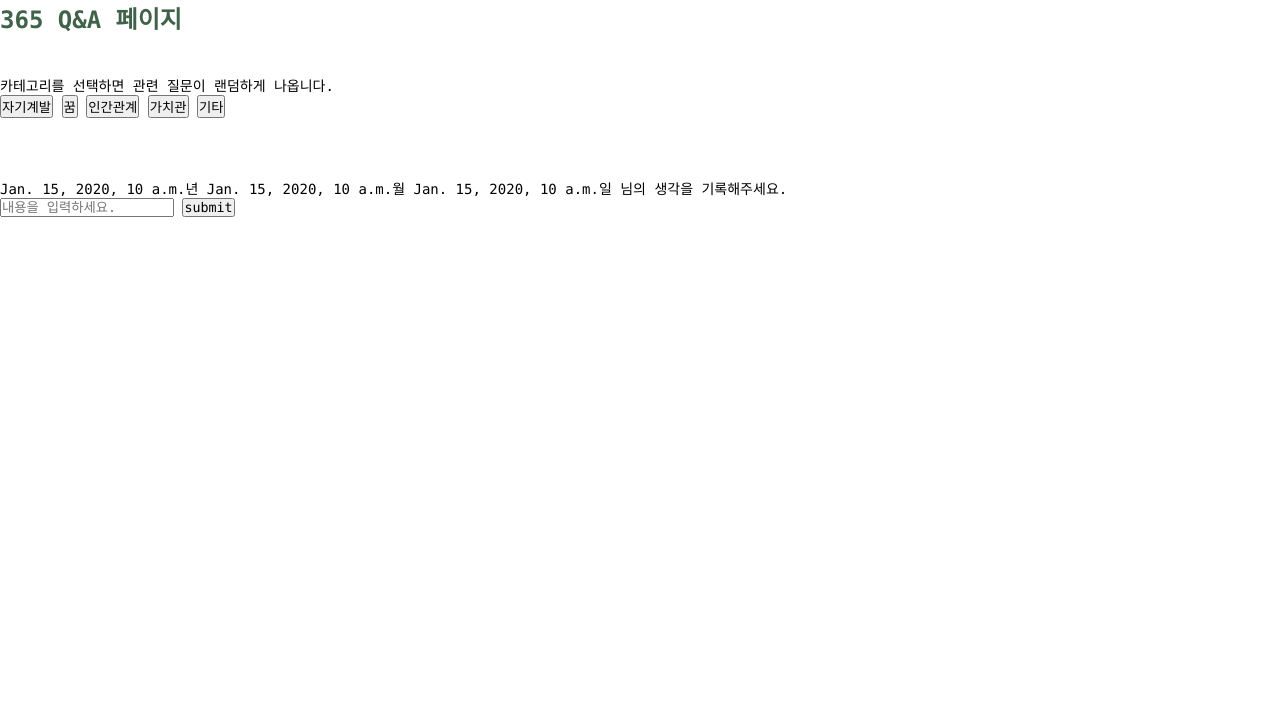
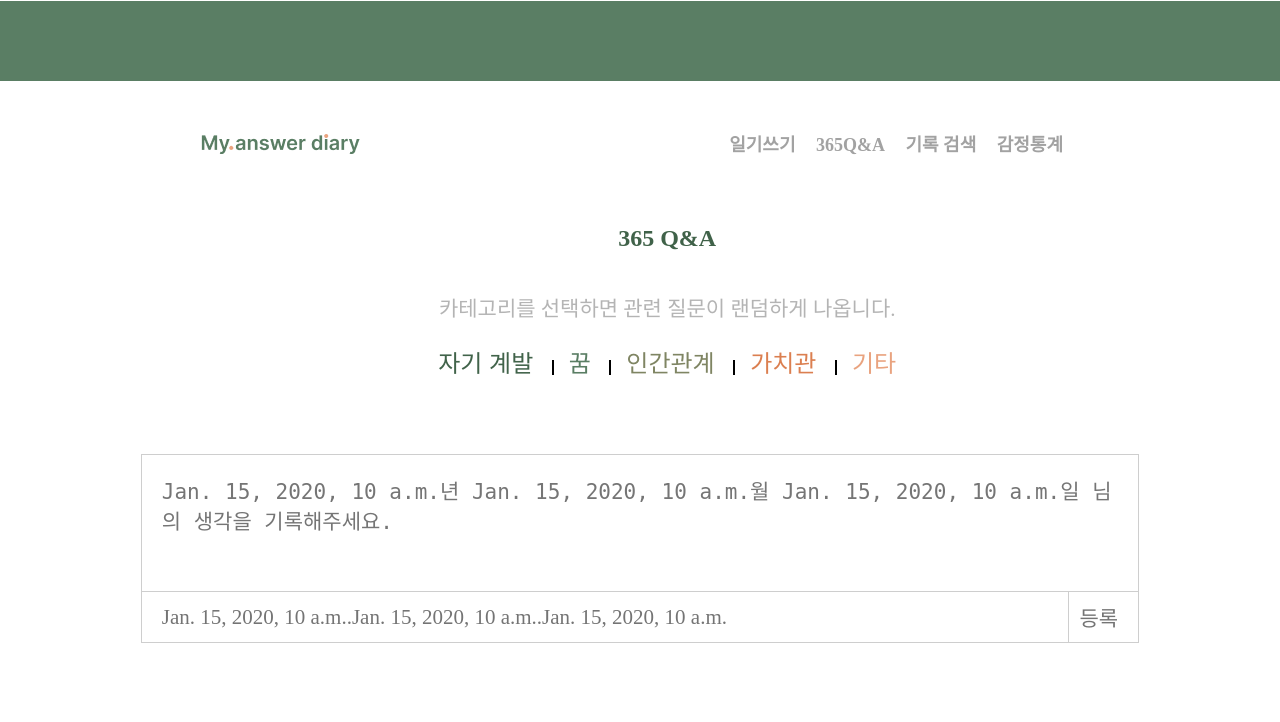
Before and after one commit to MyAnswerDiary/MyAnsweDiary, a Django app: template MyAnswerDiaryPrj/DiaryApp/templates/qna.html in a window 1280 px wide. Shown: the top 722 px of the page. Run offline with Django 4.2, Linux system fonts and the light colour scheme; data comes from the database, SQL or seed files in the repository; the template is opened without the code that fills it: values that come from a table or form of the project are taken from there, most other values are stand-ins (such as "Sample title", 1, 10 or a date in 2020); parts of the project's set-up code (start-up, migrations or seed data) failed here and were passed over.

Commit message:
[add] qna

```diff
--- a/MyAnswerDiaryPrj/DiaryApp/static/qna.css
+++ b/MyAnswerDiaryPrj/DiaryApp/static/qna.css
@@ -1,5 +1,4 @@
 * {
-  font-family: Consolas, sans-serif;
   box-sizing: border-box;
   padding: 0;
   margin: 0;
@@ -11,7 +10,7 @@
 
 .mainbox {
   width: 100%;
-  height: 1080px;
+  height: max-content;
   background: rgba(255, 255, 255, 1);
   opacity: 1;
   position: absolute;
@@ -100,8 +99,7 @@
   margin-bottom: 22px;
 }
 
-.btn-box {
-}
+
 
 .btn {
   border: none;
@@ -133,7 +131,7 @@
   color: #db7f50;
 }
 
-#etc {
+#etcs {
   color: #e9a37f;
 }
 
@@ -143,8 +141,33 @@
   font-size: 24px;
   margin-top: 100px;
 }
+#dre {
+  color: #5a7e64;
+  font-weight: bold;
+  font-size: 24px;
+  margin-top: 100px;
+}
+#rel {
+  color: #7f8563;
+  font-weight: bold;
+  font-size: 24px;
+  margin-top: 100px;
+}
+#val {
+  color: #db7f50;
+  font-weight: bold;
+  font-size: 24px;
+  margin-top: 100px;
+}
+#etc {
+  color: #e9a37f;
+  font-weight: bold;
+  font-size: 24px;
+  margin-top: 100px;
+}
 
-.que {
+
+.question-desc {
   text-align: center;
 }
 
@@ -178,6 +201,7 @@
 }
 
 .search-cont {
+  width: fit-content;
   font-size: 18px;
   color: #525252;
 }
@@ -198,14 +222,14 @@
 
 .answer-box-table {
   width: 100%;
+  margin-bottom: 80px;
 }
 
 .answer {
   width: 100%;
   height: 132px;
-  padding: 10px 10px;
+  padding: 20px 20px;
   font-size: 21px;
-  color: #cecece;
   resize: none;
   border: none;
   outline: none;
@@ -217,7 +241,8 @@
   font-size: 21px;
 }
 
-.tr-date {
+#today-date {
+  padding-left: 20px;
 }
 
 .submit-btn {
@@ -227,3 +252,9 @@
   border: none;
   background-color: white;
 }
+
+#submit-btn {
+  padding-right: 20px;
+  padding-top: 10px;
+  padding-bottom: 10px;
+}
--- a/MyAnswerDiaryPrj/DiaryApp/templates/main.html
+++ b/MyAnswerDiaryPrj/DiaryApp/templates/main.html
@@ -26,7 +26,7 @@
             </a>
             <ul>
                 <li><a class="diary" href="{% url 'create_diary' %}">일기쓰기</a></li>
-                <li><a class="qna" href="{% url 'qa365' %}">365Q&A</a></li>
+                <li><a class="qna" href="{% url 'qna' %}">365Q&A</a></li>
                 <li><a class="search" href="{% url 'searchpage' %}">기록 검색</a></li>
                 <li><a class="graph" href="{% url 'mood_graph' %}">감정통계</a></li>
             </ul>
--- a/MyAnswerDiaryPrj/DiaryApp/templates/mood_graph.html
+++ b/MyAnswerDiaryPrj/DiaryApp/templates/mood_graph.html
@@ -19,7 +19,7 @@
 
         <ul>
           <li><a class="diary" href="{% url 'create_diary' %}">일기쓰기</a></li>
-          <li><a class="qna" href="{% url 'qa365' %}">365Q&A</a></li>
+          <li><a class="qna" href="{% url 'qna' %}">365Q&A</a></li>
           <li><a class="search" href="{% url 'searchpage' %}">기록 검색</a></li>
           <li><a class="graph" href="{% url 'mood_graph' %}">감정통계</a></li>
         </ul>
--- a/MyAnswerDiaryPrj/DiaryApp/templates/qa365.html
+++ b/MyAnswerDiaryPrj/DiaryApp/templates/qa365.html
@@ -1,5 +1,5 @@
 <!-- que를 form으로 넘겨서 저장하기 위해 여기서부터 form 태그를 넣음-->
-<form action="{% url 'qa365' %}" method="POST" name="answer_form" >
+<form action="{% url 'qna' %}" method="POST" name="answer_form" >
 {% csrf_token %}
 <h1>365 Q&A 페이지</h1>
 
--- a/MyAnswerDiaryPrj/DiaryApp/templates/qna.html
+++ b/MyAnswerDiaryPrj/DiaryApp/templates/qna.html
@@ -7,28 +7,47 @@
     <meta http-equiv="X-UA-Compatible" content="IE=edge">
     <meta name="viewport" content="width=device-width, initial-scale=1.0">
     <link rel="stylesheet" href={% static './qna.css' %}>
-    <!-- <script src="js/jquery-3.3.1.min.js"></script> -->
     <title>Q&A</title>
 </head>
 
 <body>
     <!-- que를 form으로 넘겨서 저장하기 위해 여기서부터 form 태그를 넣음-->
+    <div class="mainbox">
+        <div class="header"></div>
+
+        <div class="menubar">
+            <a class="myanswerdiarylogo" href="index.html">
+                <img src="{% static './MyAnswerDiary.png'%}" alt="" />
+            </a>
+            <ul>
+                <li><a class="diary" href="{% url 'create_diary' %}">일기쓰기</a></li>
+                <li><a class="qna" href="{% url 'qna' %}">365Q&A</a></li>
+                <li><a class="search" href="{% url 'searchpage' %}">기록 검색</a></li>
+                <li><a class="graph" href="{% url 'mood_graph' %}">감정통계</a></li>
+            </ul>
+        </div>
+
+        <div class="qna-box">
+
+            <h1>365 Q&A</h1>
+            <p id="desc">카테고리를 선택하면 관련 질문이 랜덤하게 나옵니다.</p>
+
             <form action="{% url 'qna' %}" method="POST" name="answer_form">
                 {% csrf_token %}
-        <h1>365 Q&A 페이지</h1>
-
-        <p>카테고리를 선택하면 관련 질문이 랜덤하게 나옵니다.</p>
-
-        <div>
-            <input type='button' value='자기계발' id='btn1' onclick='Btn_imp()' />
-            <input type='button' value='꿈' id='btn2' onclick='Btn_dre()' />
-            <input type='button' value='인간관계' id='btn3' onclick='Btn_rel()' />
-            <input type='button' value='가치관' id='btn4' onclick='Btn_val()' />
-            <input type='button' value='기타' id='btn5' onclick='Btn_etc()' />
+                <div class="btn-box">
+                    <input class="btn" id="myself" type='button' value='자기 계발' id='btn1' onclick='Btn_imp()' />
+                    <span class="line"></span>
+                    <input class="btn" id="dream" type='button' value='꿈' id='btn2' onclick='Btn_dre()' />
+                    <span class="line"></span>
+                    <input class="btn" id="freind" type='button' value='인간관계' id='btn3' onclick='Btn_rel()' />
+                    <span class="line"></span>
+                    <input class="btn" id="think" type='button' value='가치관' id='btn4' onclick='Btn_val()' />
+                    <span class="line"></span>
+                    <input class="btn" id="etcs" type='button' value='기타' id='btn5' onclick='Btn_etc()' />
                 </div>
-
+        </div>
         {% for que in ques %}
-        <div>
+        <div class="question-desc">
             {% if que.category == '자기계발' %}
             <p id="imp" style="display: none;">{{ que.question }}</p>
             {% elif que.category == '꿈' %}
@@ -44,9 +63,8 @@
         </div>
         {% endfor %}
 
-
         <div class="search-result">
-                        <div class="search-result-item" id = "imp-list" style="cursor: pointer; display:none; ">
+            <div class="search-result-item" id="imp-list" style="cursor: pointer; display:none; ">
                 {% for que in ques %}
                 {% if que.category == '자기계발' %}
                 {% for today_answer in today_answers %}
@@ -91,7 +109,7 @@
                 {% endif %}
                 {% endfor %}
             </div>
-                        <div class="search-result-item" id="val-list" style="cursor: pointer; display: none;" >
+            <div class="search-result-item" id="val-list" style="cursor: pointer; display: none;">
                 {% for que in ques %}
                 {% if que.category == '가치관' %}
                 {% for today_answer in today_answers %}
@@ -123,41 +141,31 @@
             </div>
         </div>
 
-        {{todayYear}}년 {{todayMonth}}월 {{todayDay}}일 {{ user.first_name }}님의 생각을 기록해주세요.
-        <div>
-            <input type="text" id="answer" name="answer" placeholder="내용을 입력하세요." required>
+
+        <div class="answer-box">
+            <table class="answer-box-table">
+                <colgroup>
+                    <col width="93%" />
+                    <col width="7%" />
+                </colgroup>
+                <tr>
+                    <td colspan="2" span style="color:white">
+                        <textarea class="answer" type="text" id="answer" name="answer"
+                            placeholder="{{todayYear}}년 {{todayMonth}}월 {{todayDay}}일 {{ user.first_name }}님의 생각을 기록해주세요." required></textarea>
+                    </td>
+                </tr>
+                <tr>
+                    <td id="today-date"><span class="today-date">{{todayYear}}.{{todayMonth}}.{{todayDay}}</span></td>
+                    <td id="submit-btn"><input class="submit-btn" type="button" name="dd" value="등록"
+                            onclick=answer_form.submit();>
+                    </td>
+                </tr>
+            </table>
+        </div>
         <input type="hidden" id="que" name="que" value="">
-            <input type="button" name="dd" value="submit" onclick=answer_form.submit();>
+        </form>
+
     </div>
-        <!-- % if not today_answers % -->
-        <!-- 같은 날짜에 적힌 일기가 없습니다. -->
-        <!-- <div id="list"  style="display: none;"> -->
-        <!-- {% if today_answers %}
-        {% for today_answer in today_answers %}
-        <p>_________________________________________________________________</p>
-            {% for i in yearGap %} -->
-        <!-- {{answerDay.i}} -->
-        <!-- {{today_answer.id}}
-                {{forloop.counter}}
-                {% if forloop.counter == today_answer.id %}
-                    {% if i != 0 %}
-                        <p>{{ i }}년 전</p>
-                    {% else %}
-                        <p>올해의 일기</p>
-                    {% endif %}
-                {% endif %} -->
-        <!-- {% endfor %}
-        <p>{{ today_answer.created_at.year }}년 {{ today_answer.created_at.month }}월 {{ today_answer.created_at.day }}일 </p>
-        <p>{{ today_answer.answer }}</p> -->
-        <!-- </div> -->
-        <!-- </div>
-        {% endfor %}
-    {% endif %} -->
-
-
-
-
-    </form>
 
     <script>
         const imp = document.getElementById('imp');
@@ -280,6 +288,7 @@
         }
 
     </script>
+
 </body>
 
 </html>
--- a/MyAnswerDiaryPrj/MyAnswerDiaryPrj/urls.py
+++ b/MyAnswerDiaryPrj/MyAnswerDiaryPrj/urls.py
@@ -14,7 +14,7 @@
     path('create_diary/',diary_views.createDiary, name='create_diary'),
     path('searchpage/', views.searchpage, name='searchpage'),
     path('search/', views.search, name='search'),
-    path('qa365/', views.qa365, name='qa365'),
+    path('qna/', views.qna, name='qna'),
     path('mood_graph/', views.mood_graph, name='mood_graph'),
     path('detail/<int:diary_id>/', views.detail, name='detail'),
 ]
```
Also changed, not shown: MyAnswerDiaryPrj/DiaryApp/views.py (+45 -51 lines). Lines whose indentation alone changed are shown as unchanged.
